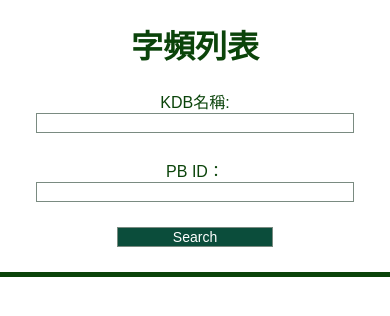
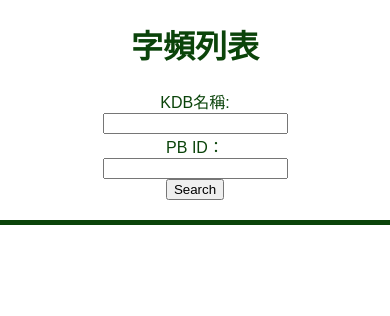
Before and after one commit to karmapa/word-frequency-analyzer, a React (Create React App) app: page / in a window 390 px wide. Shown: the top 316 px of the page. Built offline with nearby package versions, Linux system fonts and the light colour scheme.

Commit message:
new a form css which separate from index.css

```diff
--- /dev/null
+++ b/src/components/WordFrequencyForm/WordFrequencyForm.css
@@ -0,0 +1,30 @@
+button,
+Field {
+  font-size: 14px;
+  background-color: white;
+  border: 1px solid rgb(122, 139, 129);
+}
+
+Field {
+  margin-right: 50px;
+}
+
+@media screen and (max-width: 620px) {
+
+  Field,
+  button {
+    display: block;
+    width: 80%;
+    margin: 0 auto;
+    margin-bottom: 25px;
+  }
+
+  button {
+    width: 40%;
+  }
+
+  button {
+    background-color: rgb(11, 77, 59);
+    color: white;
+  }
+}
--- a/src/index.css
+++ b/src/index.css
@@ -4,34 +4,3 @@ body {
   font-family: sans-serif;
   color: rgb(11,68,10);
 }
-
-button,
-input {
-  font-size: 14px;
-  background-color: white;
-  border: 1px solid rgb(122, 139, 129);
-}
-
-input {
-  margin-right: 50px;
-}
-
-@media screen and (max-width: 620px) {
-
-  input,
-  button {
-    display: block;
-    width: 80%;
-    margin: 0 auto;
-    margin-bottom: 25px;
-  }
-
-  button {
-    width: 40%;
-  }
-
-  button {
-    background-color: rgb(11, 77, 59);
-    color: white;
-  }
-}
```
